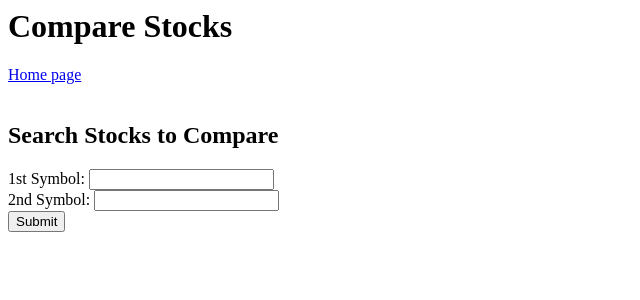
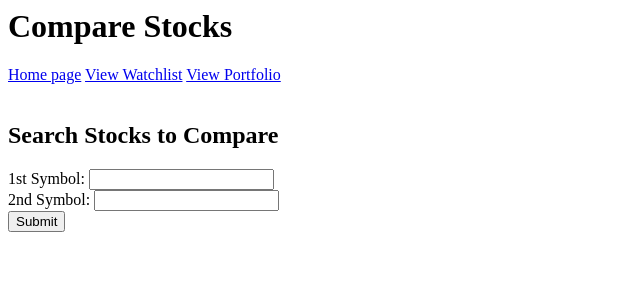
Before and after one commit to stefandobra/03_stock_dashboard, a Flask app: page /compare in a window 1280 px wide. Shown: the top 300 px of the page, without its empty margins (0-640 px from the left). Run offline with Flask 3, Linux system fonts and the light colour scheme.

Commit message:
Add consistent navigation links across all pages

```diff
--- a/templates/compare.html
+++ b/templates/compare.html
@@ -8,6 +8,8 @@
 
     <nav>
         <a href="/">Home page</a>
+        <a href="/watchlist">View Watchlist</a>
+        <a href="/portfolio">View Portfolio</a>
     </nav>
     <br>
 
--- a/templates/index.html
+++ b/templates/index.html
@@ -6,6 +6,7 @@
 <nav>
     <a href="/watchlist">View Watchlist</a>
     <a href="/portfolio">View Portfolio</a>
+    <a href="/compare">Compare Stocks</a>
 </nav>
 
 <h2>Search Stock</h2>
--- a/templates/portfolio.html
+++ b/templates/portfolio.html
@@ -8,6 +8,8 @@
 
     <nav>
         <a href="/">Home page</a>
+        <a href="/watchlist">View Watchlist</a>
+        <a href="/compare">Compare Stocks</a>
     </nav>
     <br>
 
--- a/templates/watchlist.html
+++ b/templates/watchlist.html
@@ -8,6 +8,8 @@
 
     <nav>
         <a href="/">Home page</a>
+        <a href="/portfolio">View Portfolio</a>
+        <a href="/compare">Compare Stocks</a>
     </nav>
 
     <br>
```
